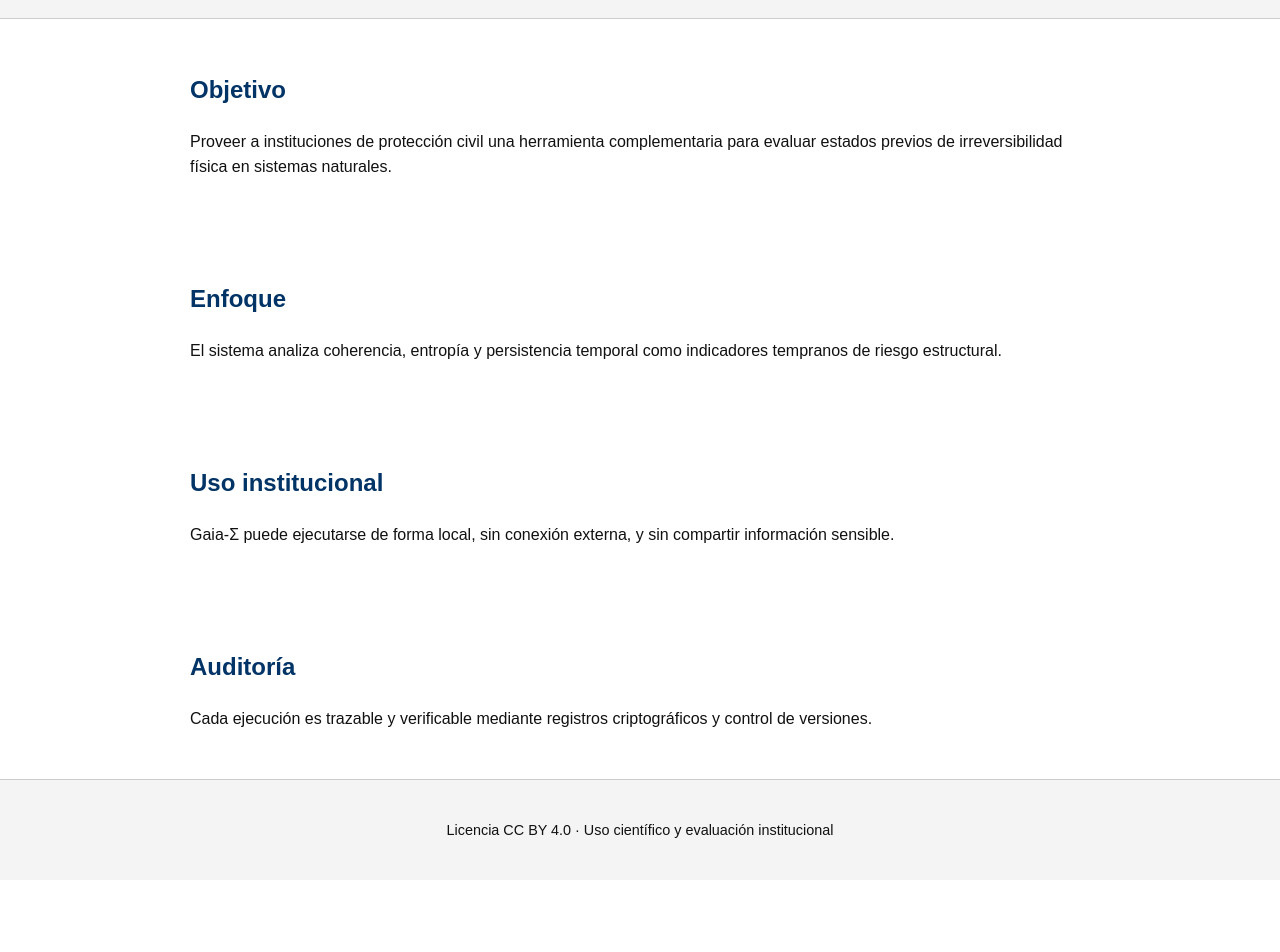
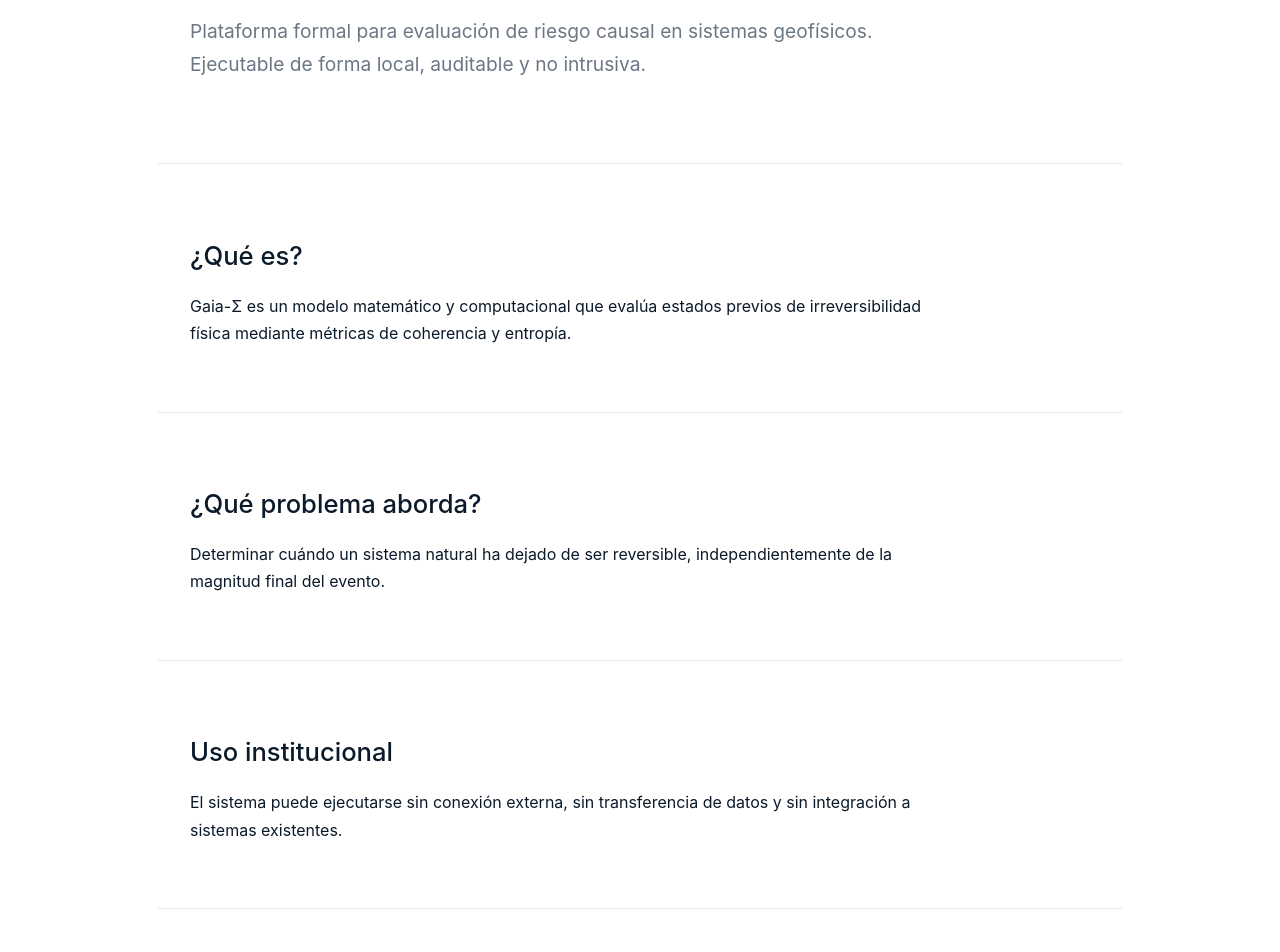
Before and after one commit to geozunac3536-jpg/TCDS_CENAPRED_COLLAP_REPO, a plain HTML site: page index.html in a window 1280 px wide. Shown: the part 198-1150 px from the top of the page. Before the commit the page ends 1078 px from the top, so only its background shows below. Drawn offline with Linux system fonts and the light colour scheme.

Commit message:
Update index.html

```diff
--- a/index.html
+++ b/index.html
@@ -4,76 +4,126 @@
 <meta charset="UTF-8">
 <title>Gaia-Σ | Evaluación de Riesgo Causal</title>
 <meta name="viewport" content="width=device-width, initial-scale=1.0">
+
 <style>
+:root {
+  --ink:#0b1a2a;
+  --gray:#6c7785;
+  --accent:#1f4fd8;
+  --bg:#ffffff;
+}
+
 body {
-      background:#ffffff;
-      color:#111;
-      font-family: Arial, Helvetica, sans-serif;
-      line-height:1.6;
   margin:0;
+  background:var(--bg);
+  color:var(--ink);
+  font-family: -apple-system, BlinkMacSystemFont, "Segoe UI",
+               Roboto, Oxygen, Ubuntu, Cantarell, sans-serif;
+  line-height:1.7;
 }
+
 header {
-      background:#f4f4f4;
-      padding:2.5rem;
-      border-bottom:1px solid #ccc;
+  padding:5rem 2rem 4rem;
+  max-width:900px;
+  margin:auto;
 }
+
+h1 {
+  font-size:3rem;
+  font-weight:500;
+  margin-bottom:1rem;
+}
+
+.subtitle {
+  font-size:1.2rem;
+  color:var(--gray);
+  max-width:700px;
+}
+
 section {
   max-width:900px;
   margin:auto;
-      padding:2rem;
+  padding:3rem 2rem;
+  border-top:1px solid #e5e8ef;
 }
-    h1,h2 { color:#003366; }
-    footer {
-      background:#f4f4f4;
+
+h2 {
+  font-size:1.6rem;
+  font-weight:500;
+  margin-bottom:1rem;
+}
+
+p {
+  max-width:760px;
+}
+
+.quote {
+  font-style:italic;
+  color:var(--gray);
+  margin-top:2rem;
+}
+
+.footer {
   text-align:center;
-      padding:1.5rem;
+  padding:3rem 2rem;
   font-size:0.9rem;
-      border-top:1px solid #ccc;
+  color:var(--gray);
 }
 </style>
 </head>
+
 <body>
 
 <header>
-  <h1>Proyecto Gaia-Σ</h1>
-  <p>Modelo formal para evaluación de riesgo causal en sistemas geofísicos</p>
+  <h1>Gaia-Σ</h1>
+  <p class="subtitle">
+    Plataforma formal para evaluación de riesgo causal en sistemas geofísicos.
+    Ejecutable de forma local, auditable y no intrusiva.
+  </p>
 </header>
 
 <section>
-  <h2>Objetivo</h2>
+  <h2>¿Qué es?</h2>
   <p>
-    Proveer a instituciones de protección civil una herramienta complementaria
-    para evaluar estados previos de irreversibilidad física en sistemas naturales.
+    Gaia-Σ es un modelo matemático y computacional que evalúa
+    estados previos de irreversibilidad física mediante
+    métricas de coherencia y entropía.
   </p>
 </section>
 
 <section>
-  <h2>Enfoque</h2>
+  <h2>¿Qué problema aborda?</h2>
   <p>
-    El sistema analiza coherencia, entropía y persistencia temporal
-    como indicadores tempranos de riesgo estructural.
+    Determinar cuándo un sistema natural ha dejado de ser reversible,
+    independientemente de la magnitud final del evento.
   </p>
 </section>
 
 <section>
   <h2>Uso institucional</h2>
   <p>
-    Gaia-Σ puede ejecutarse de forma local, sin conexión externa,
-    y sin compartir información sensible.
+    El sistema puede ejecutarse sin conexión externa,
+    sin transferencia de datos y sin integración a sistemas existentes.
   </p>
 </section>
 
 <section>
   <h2>Auditoría</h2>
   <p>
-    Cada ejecución es trazable y verificable mediante registros criptográficos
-    y control de versiones.
+    Cada ejecución es verificable.
+    Cada modificación es trazable.
+    El control permanece en manos de la institución.
+  </p>
+
+  <p class="quote">
+    “El valor de este sistema no se demuestra con palabras,
+    sino con ejecuciones silenciosas.”
   </p>
 </section>
 
-<footer>
-  <p>Licencia CC BY 4.0 · Uso científico y evaluación institucional</p>
-</footer>
+<div class="footer">
+  Licencia CC BY 4.0 · Evaluación científica · Sin obligación de adopción
+</div>
 
 </body>
 </html>
```
Lines whose indentation alone changed are shown as unchanged.
